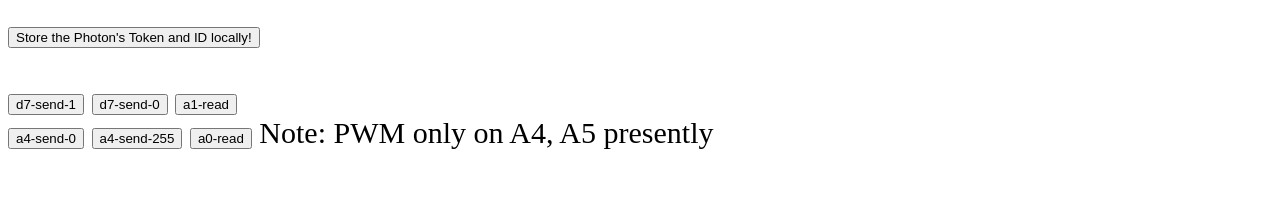
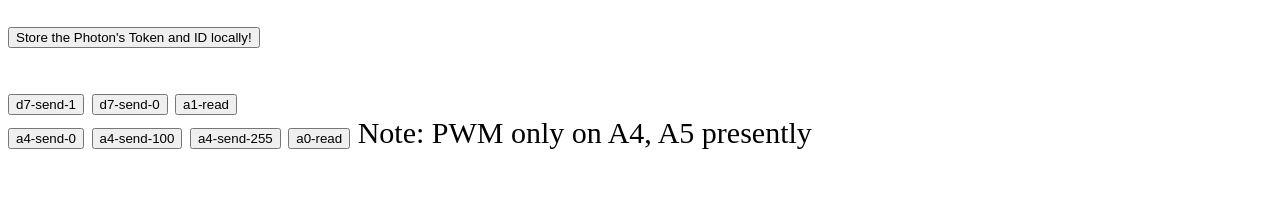
Before and after one commit to Dogpeepee/roboCons, a plain HTML site: page index.html in a window 1280 px wide. Shown: the part 356-571 px from the top of the page. Drawn offline with Linux system fonts and the light colour scheme.

Commit message:
Update index.html

```diff
--- a/index.html
+++ b/index.html
@@ -204,6 +204,10 @@ Get this from the settings area when logged into <a href="http://particle.io/bui
     sendToSpark('a4-send-0')
 }">
 
+<input type="button" value="a4-send-100" onClick="{
+    sendToSpark('a4-send-100')
+}">
+
 
 <input type="button" value="a4-send-255" onClick="{
     sendToSpark('a4-send-255')
```
